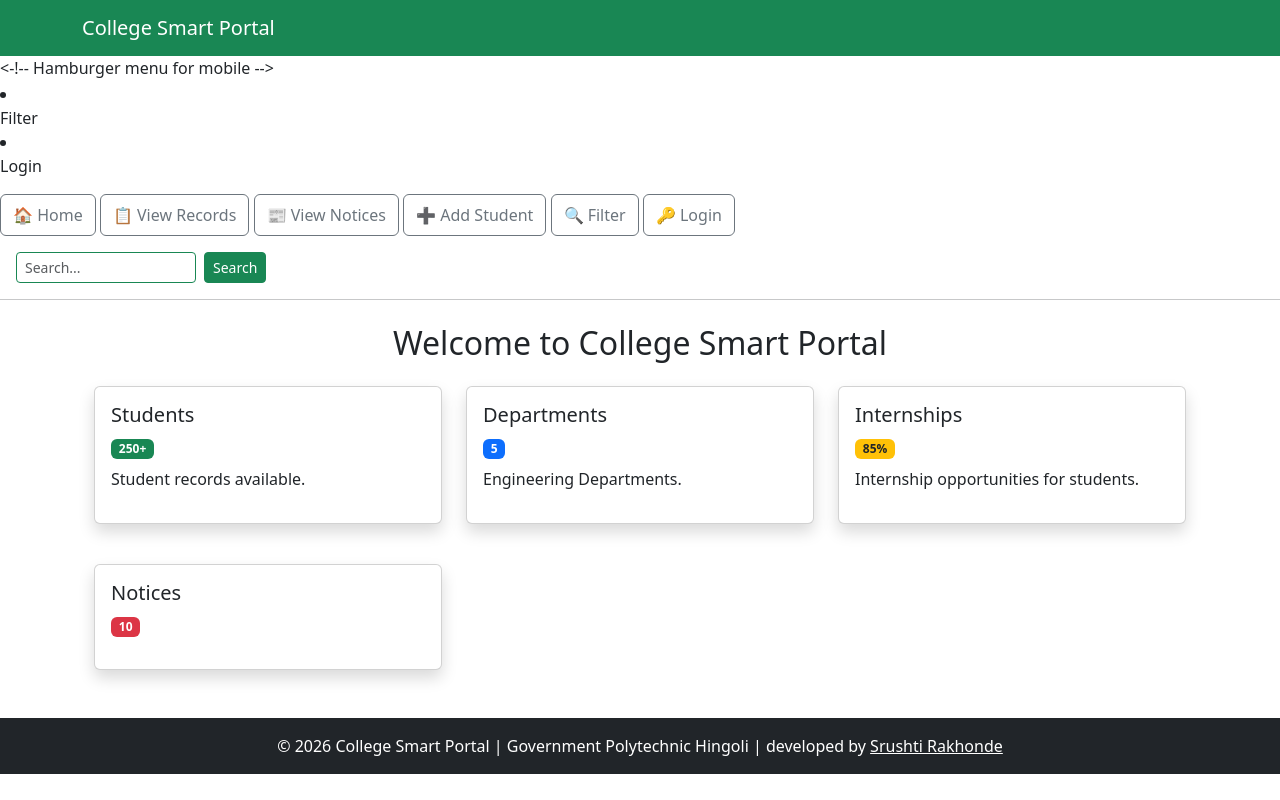
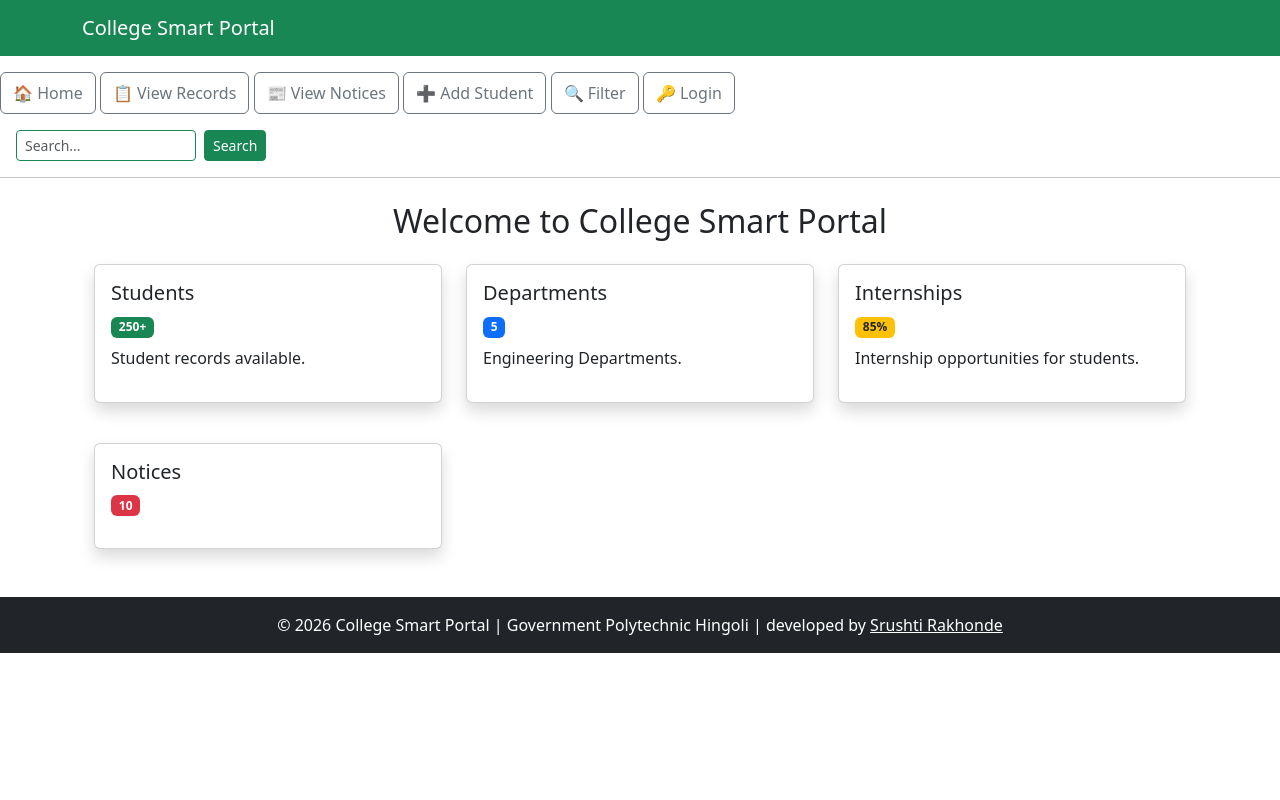
Before and after one commit to srushti4504/python-trainig, a Flask app: template templates/home.html in a window 1280 px wide. Run offline with Flask 3, Linux system fonts and the light colour scheme; the template is opened without the code that fills it, so the values that code supplies are empty.

Commit message:
add changes

```diff
--- a/templates/base.html
+++ b/templates/base.html
@@ -11,50 +11,6 @@
             <a class="navbar-brand" href="/">College Smart Portal</a>
         </div>
     </nav>
-    <-!-- Hamburger menu for mobile -->
-    <button class="navbar-toggler"
-        type="button"
-        data-bs-toggle="collapse"
-        data-bs-target="#mainNavbar"
-        aria-controls="mainNavbar"
-        aria-expanded="false"
-        aria-label="Toggle navigation">
-        <span class="navbar-toggler-icon"></span>
-    </button>
-    <div class="collapse navbar-collapse" id="mainNavbar">
-        <ul class="navbar-nav me-auto mb-2 mb-lg-0">
-            <li class="nav-item">
-                <a class="nav-link" href="{{ url_for('home') }}">Home</a>
-            </li>
-            <li class="nav-item">
-                <a class="nav-link" href="{{ url_for('records') }}">Records</a>
-            </li>
-            <li class="nav-item">
-                <a class="nav-link" href="{{ url_for('notices') }}">Notices</a>
-            </li>
-            <li class="nav-item">
-                <a class="nav-link" href="{{ url_for('add_student') }}">Add Student</a>
-            </li>
-        </ul>
-    </div>
-</nav>
-   <li class="nav-item">
-        <a class="nav-link" href="{{ url_for('filter') }}">Filter</a>
-    </li>
-    {% if session.username %}
-        <li class="nav-item">
-            <span class="nav-link disabled">Logged in as {{ session.username }}</span>
-        </li>
-        <li class="nav-item">
-            <a class="nav-link" href="{{ url_for('logout') }}">Logout</a>
-        </li>
-    {% else %}
-        <li class="nav-item">
-            <a class="nav-link" href="{{ url_for('login') }}">Login</a>
-        </li>
-    {% endif %}
-
-
 
     <a href="{{ url_for('home') }}" class="btn outline btn-outline-secondary py-2 mt-3">🏠 Home</a>
     <a href="{{ url_for('records') }}" class="btn  outline btn-outline-secondary py-2 mt-3">📋 View Records</a>
```
